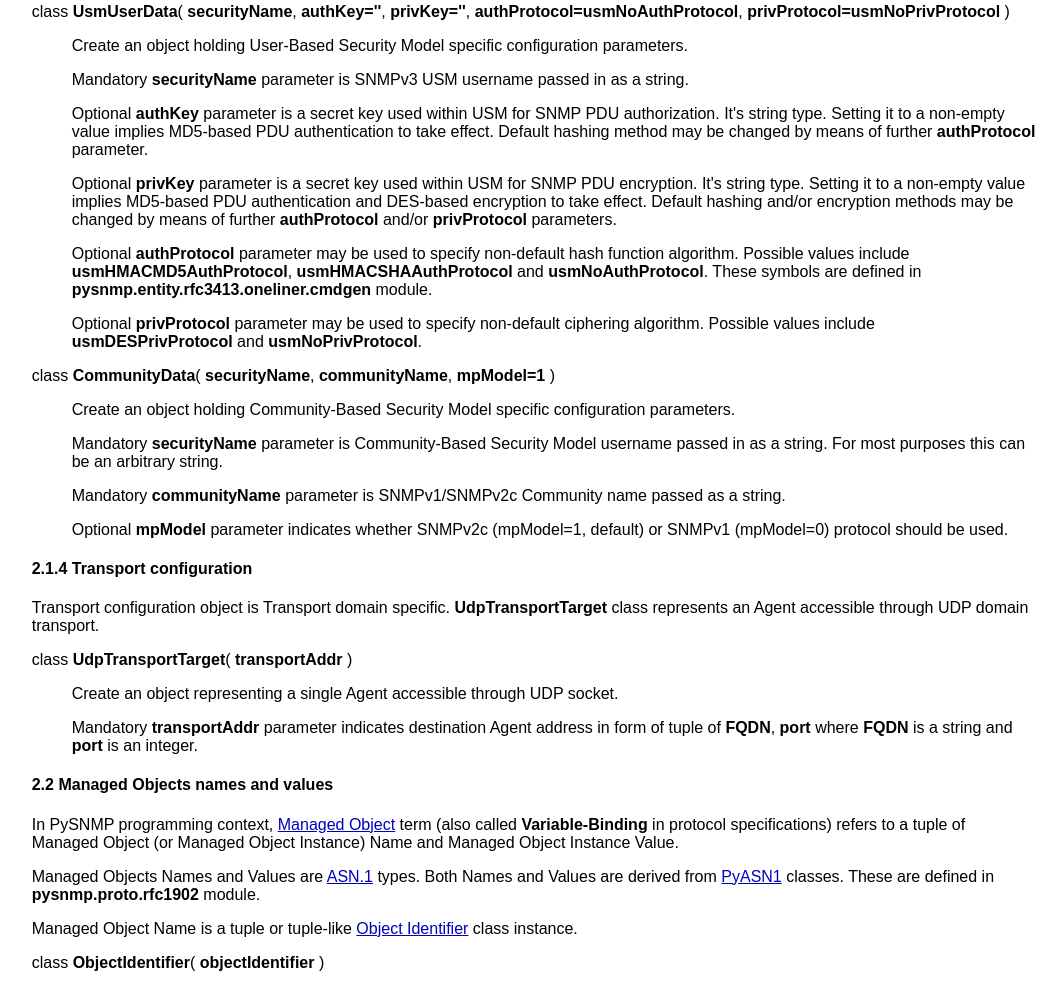
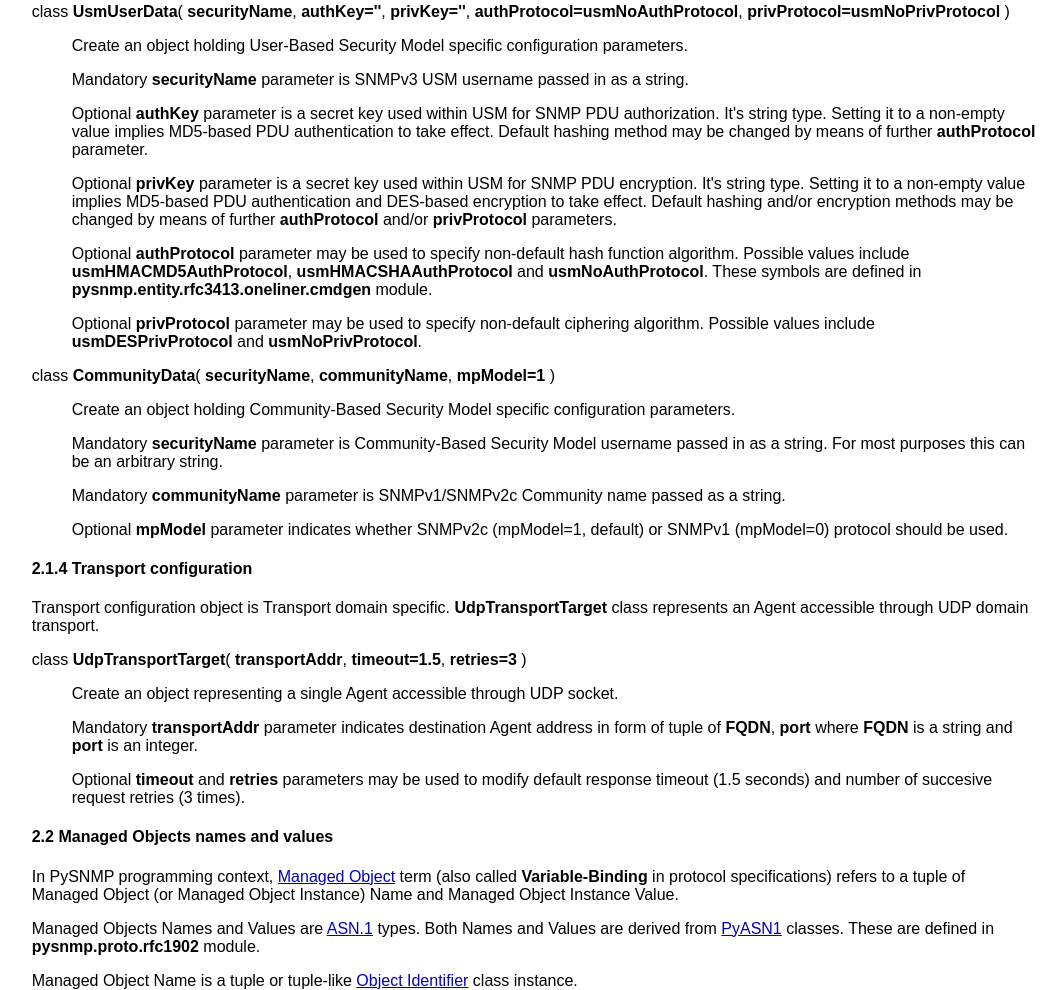
Before and after one commit to chrisliom/pysnmp, a plain HTML site: page docs/pysnmp-tutorial.html in a window 1280 px wide. Shown: the part 11010-12000 px from the top of the page, without its empty margins (146-1205 px from the left). Drawn offline with Linux system fonts and the light colour scheme.

Commit message:
doc on UdpTransportTarget() updated

```diff
--- a/docs/pysnmp-tutorial.html
+++ b/docs/pysnmp-tutorial.html
@@ -1500,7 +1500,9 @@ accessible through UDP domain transport.
 <A NAME="UdpTransportTarget"></A>
 <DL>
 <DT>class <STRONG>UdpTransportTarget</STRONG>(
-<STRONG>transportAddr</STRONG>
+<STRONG>transportAddr</STRONG>,
+<STRONG>timeout=1.5</STRONG>,
+<STRONG>retries=3</STRONG>
 )</DT>
 <DD>
 <P>
@@ -1511,6 +1513,11 @@ Mandatory <STRONG>transportAddr</STRONG> parameter indicates destination
 Agent address in form of tuple of <STRONG>FQDN</STRONG>, <STRONG>port</STRONG>
 where <STRONG>FQDN</STRONG> is a string and <STRONG>port</STRONG> is an
 integer.
+</P>
+<P>
+Optional <STRONG>timeout</STRONG> and <STRONG>retries</STRONG> parameters
+may be used to modify default response timeout (1.5 seconds) and number
+of succesive request retries (3 times).
 </P>
 </DD>
 </DL>
```
